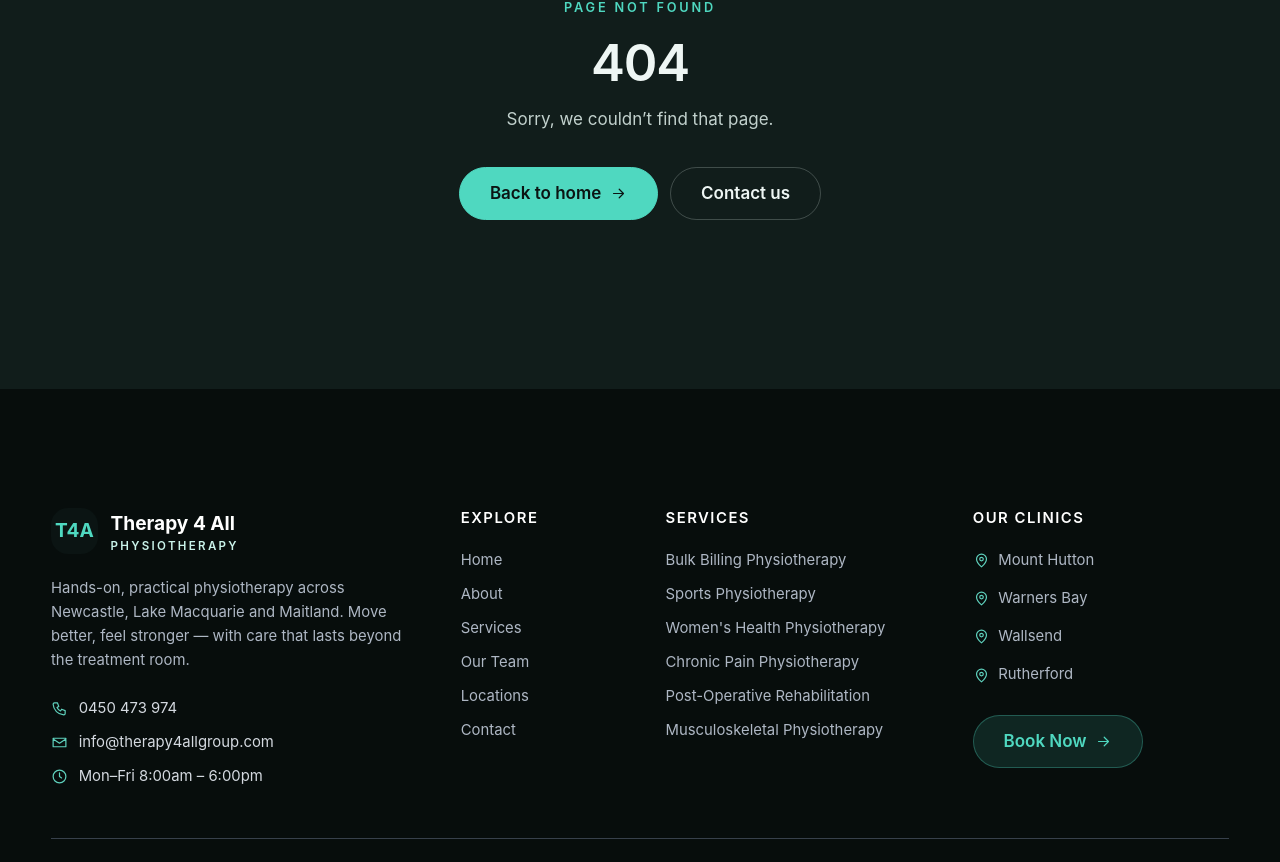
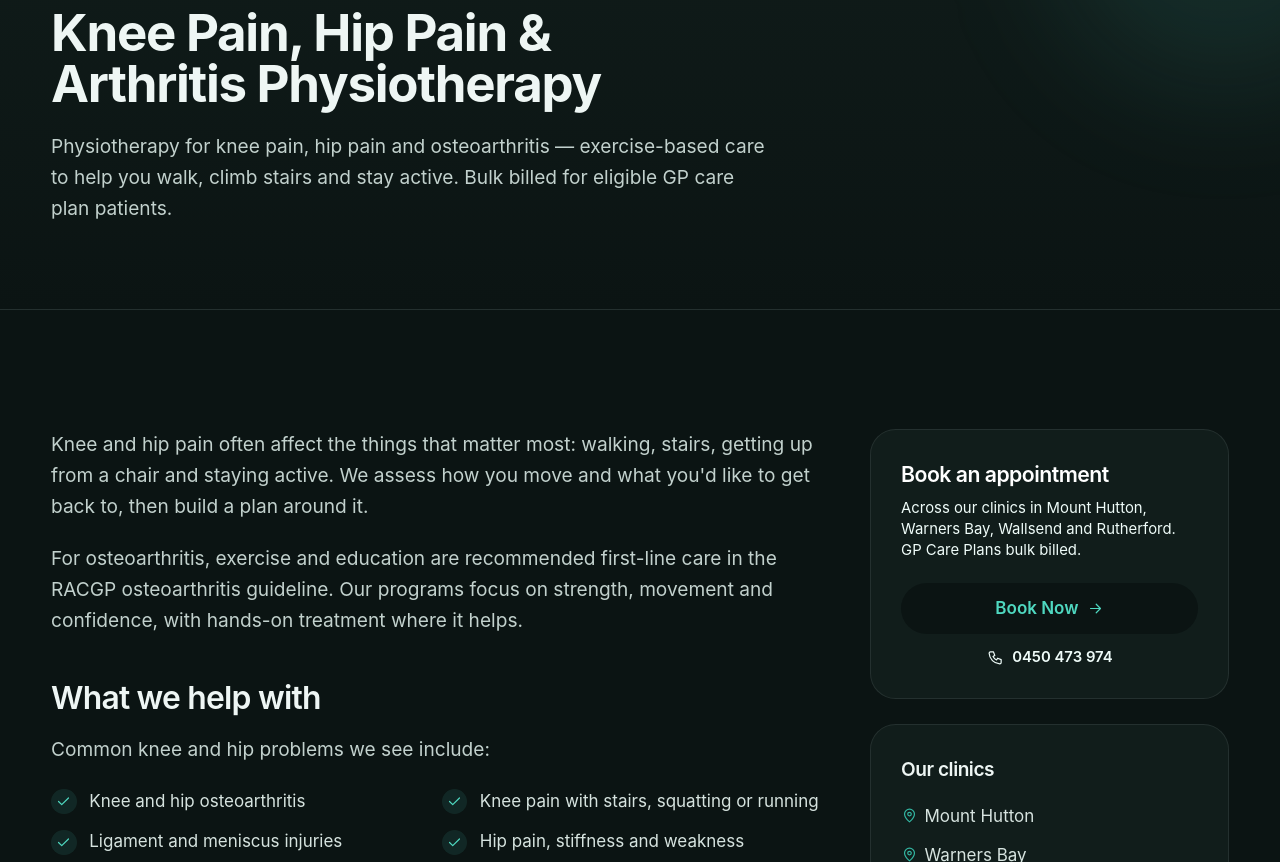
Before and after one commit to Trackrecord-pixel/Therapy4all, a Next.js app: page /knee-hip-pain-physiotherapy-newcastle in a window 1280 px wide. Before the commit this address had no page. Shown: the part 298-1160 px from the top of the page. Built offline with nearby package versions, Linux system fonts and the light colour scheme.

Commit message:
Knee, hip & arthritis page

```diff
--- /dev/null
+++ b/app/knee-hip-pain-physiotherapy-newcastle/page.tsx
@@ -0,0 +1,16 @@
+import type { Metadata } from "next";
+import ServiceLanding from "@/components/ServiceLanding";
+import { servicePages } from "@/lib/service-pages";
+
+const c = servicePages["knee-hip-pain-physiotherapy-newcastle"];
+
+export const metadata: Metadata = {
+  title: { absolute: "Knee, Hip & Arthritis Physio | Mount Hutton & Newcastle" },
+  description:
+    "Physiotherapy for knee pain, hip pain and osteoarthritis in Newcastle and Lake Macquarie. Exercise-based care, bulk billed for eligible GP care plan patients.",
+  alternates: { canonical: "/knee-hip-pain-physiotherapy-newcastle" },
+};
+
+export default function Page() {
+  return <ServiceLanding c={c} />;
+}
```
